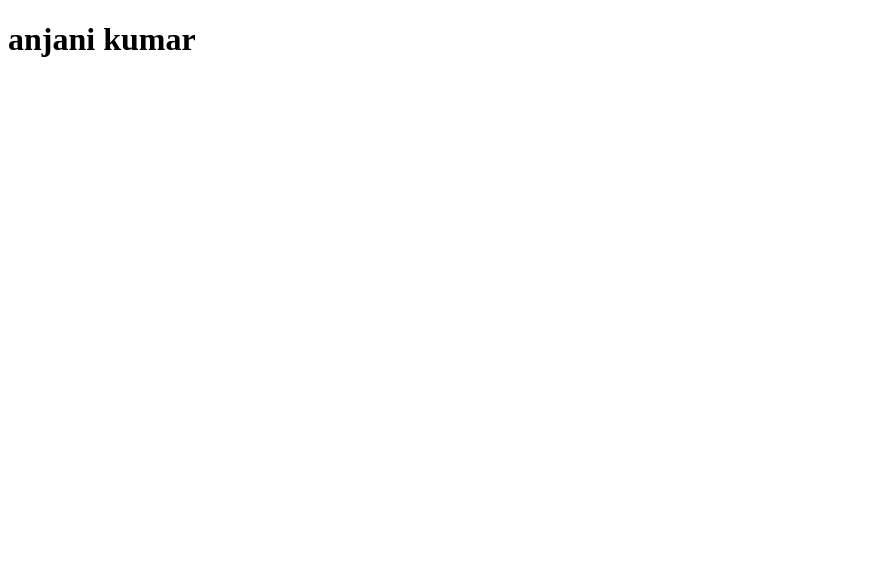
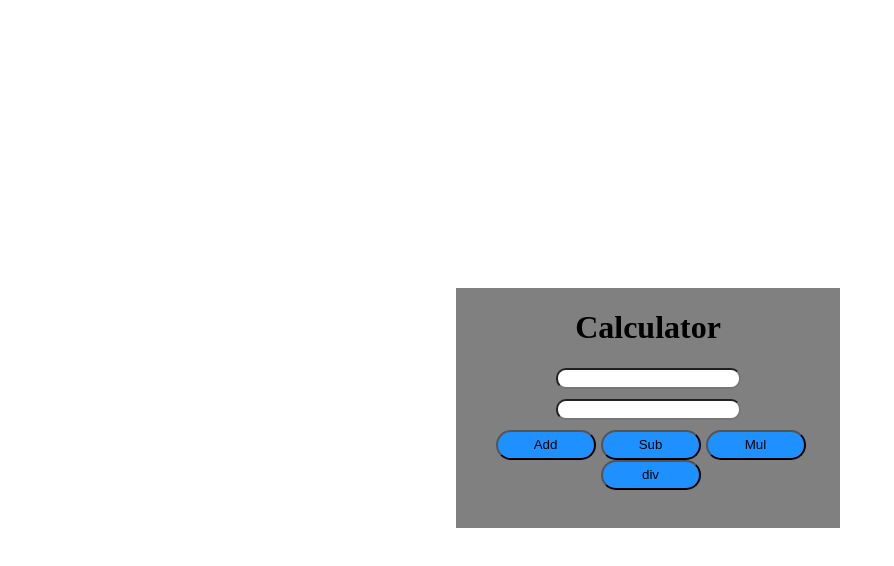
Before and after one commit to bhyravarapu-anjani/institute, an Angular app: page / in a window 1280 px wide. Shown: the top 566 px of the page, without its empty margins (0-894 px from the left). Built offline with nearby package versions, Linux system fonts and the light colour scheme.

Commit message:
second-commit

```diff
--- a/src/app/app-routing.module.ts
+++ b/src/app/app-routing.module.ts
@@ -1,7 +1,14 @@
-import { NgModule } from '@angular/core';
+import { Component, NgModule } from '@angular/core';
 import { RouterModule, Routes } from '@angular/router';
+import { CalculatorComponent } from './calculator/calculator.component';
+import { PagenotfoundComponent } from './pagenotfound/pagenotfound.component';
 
-const routes: Routes = [];
+const routes: Routes = [
+  {path:"calculator",component:CalculatorComponent},
+  {path:"",component:CalculatorComponent},
+
+
+];
 
 @NgModule({
   imports: [RouterModule.forRoot(routes)],
--- a/src/app/app.component.html
+++ b/src/app/app.component.html
@@ -1 +1 @@
-<h1>anjani kumar</h1>
+<app-calculator></app-calculator>
--- a/src/app/app.module.ts
+++ b/src/app/app.module.ts
@@ -3,10 +3,14 @@ import { BrowserModule } from '@angular/platform-browser';
 
 import { AppRoutingModule } from './app-routing.module';
 import { AppComponent } from './app.component';
+import { CalculatorComponent } from './calculator/calculator.component';
+import { PagenotfoundComponent } from './pagenotfound/pagenotfound.component';
 
 @NgModule({
   declarations: [
-    AppComponent
+    AppComponent,
+    CalculatorComponent,
+    PagenotfoundComponent
   ],
   imports: [
     BrowserModule,
--- /dev/null
+++ b/src/app/calculator/calculator.component.css
@@ -0,0 +1,25 @@
+.parent {
+    height:100vh;
+    width:100vw;
+    display:flex;
+    justify-content:center;
+    align-items:center;
+}
+.child {
+    height:30vh;
+    width:30vw;
+    background-color: gray;
+    text-align:center;
+}
+input {
+    margin-bottom:10px;
+
+    border-radius:10px;
+}
+button {
+    height:30px;
+    width:100px;
+    background-color:dodgerblue;
+    border-radius:20px;
+    margin-left:5px;
+}
--- /dev/null
+++ b/src/app/calculator/calculator.component.html
@@ -0,0 +1,18 @@
+
+<div class="parent">
+    <div class="child">
+        <h1>Calculator</h1>
+
+        <input type="number"><br>
+        <input type="number"><br>
+        <button>Add</button>
+        <button>Sub</button>
+        <button>Mul</button>
+        <button>div</button>
+
+
+
+    </div>
+
+
+</div>
--- /dev/null
+++ b/src/app/pagenotfound/pagenotfound.component.html
@@ -0,0 +1 @@
+<P>error 404</P>
```
Also changed, not shown: src/app/calculator/calculator.component.ts (added, +10 -0 lines), src/app/pagenotfound/pagenotfound.component.ts (added, +10 -0 lines), src/app/pagenotfound/pagenotfound.component.css (added), 2 other files (tests, documents, lock files or other folders).
